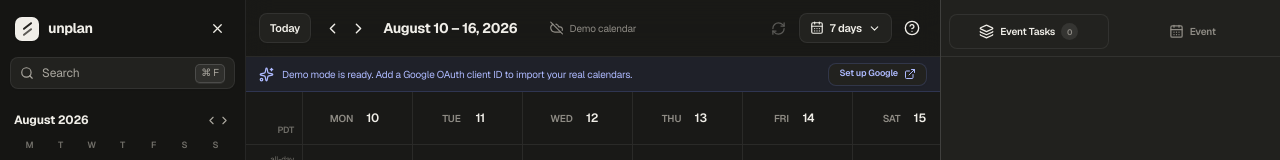
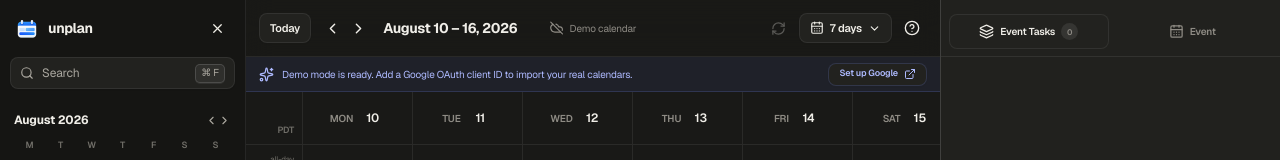
Before and after one commit to haseab/unplan, a Next.js app: page / in a window 1280 px wide. Shown: the top 160 px of the page. Built offline with nearby package versions, Linux system fonts and the light colour scheme.

Commit message:
update unplan favicon

```diff
--- a/src/app/globals.css
+++ b/src/app/globals.css
@@ -26,8 +26,6 @@
   --kbd-bg: rgba(255, 255, 255, 0.06);
   --modal-backdrop: rgba(0, 0, 0, 0.5);
   --shadow-color: rgba(0, 0, 0, 0.34);
-  --mark-bg: #f0eee8;
-  --mark-ink: #24231f;
   --setup-bg: rgba(72, 91, 170, 0.12);
   --setup-border: rgba(111, 134, 237, 0.2);
   --setup-ink: #aebaff;
@@ -63,8 +61,6 @@
   --kbd-bg: rgba(255, 255, 255, 0.7);
   --modal-backdrop: rgba(34, 32, 28, 0.18);
   --shadow-color: rgba(45, 43, 38, 0.16);
-  --mark-bg: #262522;
-  --mark-ink: #ffffff;
   --setup-bg: #f5f7ff;
   --setup-border: #dfe4fb;
   --setup-ink: #6873a1;
@@ -179,28 +175,12 @@ kbd {
 }
 
 .product-mark {
-  position: relative;
-  display: inline-grid;
+  display: inline-block;
   width: 24px;
   height: 24px;
-  place-items: center;
-  overflow: hidden;
-  border-radius: 7px;
-  background: var(--mark-bg);
-  box-shadow: 0 1px 2px rgba(0, 0, 0, 0.16), inset 0 0 0 1px rgba(255, 255, 255, 0.12);
+  flex: 0 0 24px;
+  background: url("/unplan-mark.png") center / contain no-repeat;
 }
-
-.product-mark span {
-  position: absolute;
-  width: 11px;
-  height: 2px;
-  border-radius: 999px;
-  background: var(--mark-ink);
-  transform: rotate(-38deg);
-}
-
-.product-mark span:first-child { transform: translateY(-3px) rotate(-38deg); }
-.product-mark span:last-child { transform: translateY(3px) rotate(-38deg); opacity: 0.72; }
 
 .icon-button,
 .nav-pair button,
--- a/src/components/calendar-app.tsx
+++ b/src/components/calendar-app.tsx
@@ -342,12 +342,7 @@ const restoreDeletedEvents = (
 };
 
 function ProductMark() {
-  return (
-    <span className="product-mark" aria-hidden="true">
-      <span />
-      <span />
-    </span>
-  );
+  return <span className="product-mark" aria-hidden="true" />;
 }
 
 export function CalendarApp() {
```
Also changed, not shown: public/unplan-mark.png (added).
